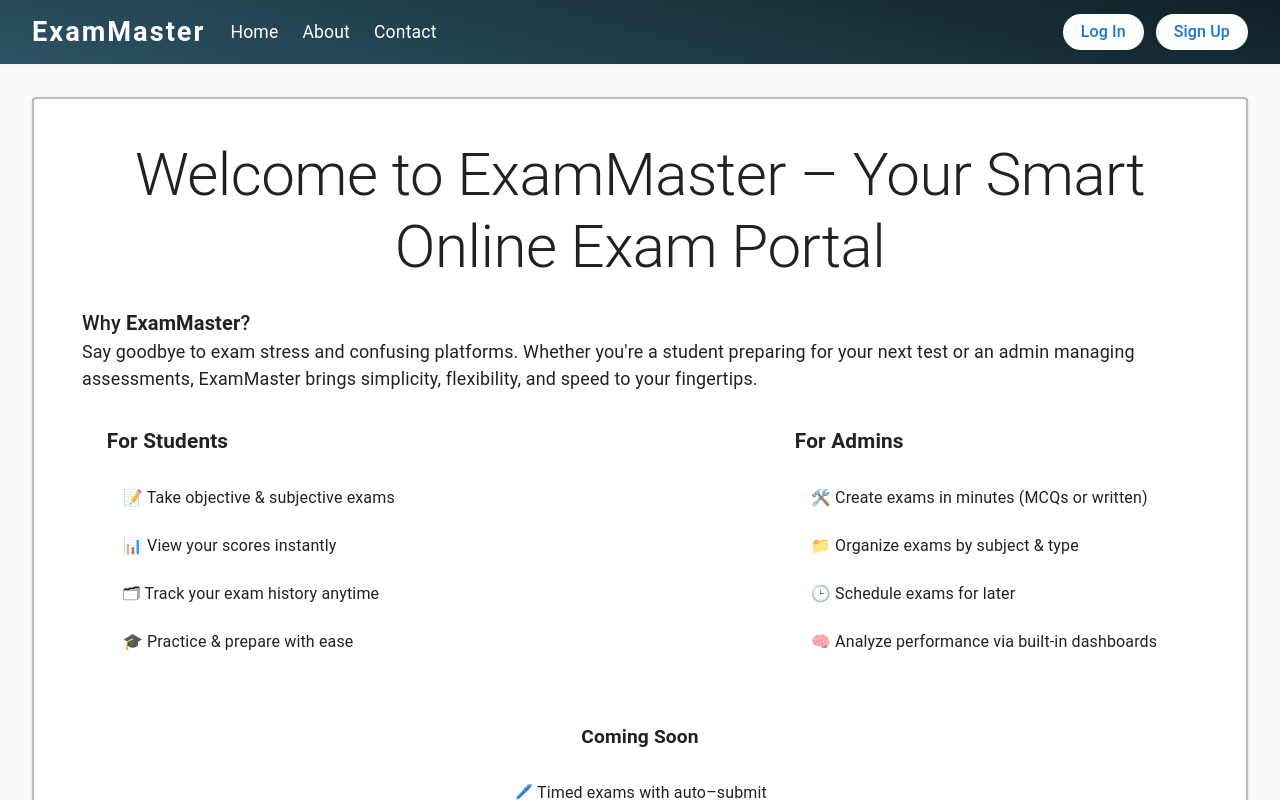
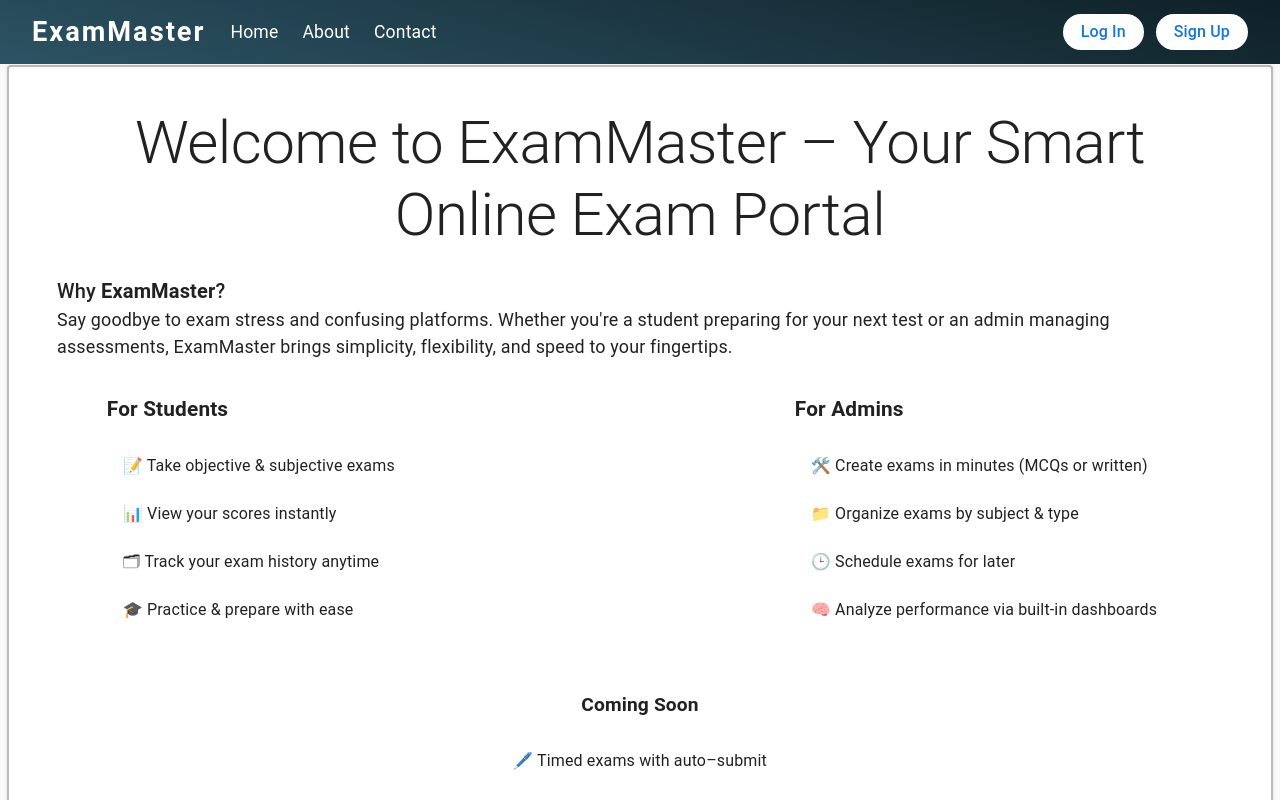
Before and after one commit to Siddharth2k14/online-exam-portal-client, a React (Vite) app: page / in a window 1280 px wide. Shown: the top 800 px of the page. Built offline with nearby package versions, Linux system fonts and the light colour scheme.

Commit message:
Adding the padding in HomeMain Component

```diff
--- a/src/components/Home Main/HomeMain.css
+++ b/src/components/Home Main/HomeMain.css
@@ -1,6 +1,6 @@
 .home-main-outer {
   margin-top: 65px;
-  padding: 32px;
+  /* padding: 32px; */
   background: #fafafa;
   min-height: 100vh;
 }
--- a/src/components/Home Main/HomeMain.jsx
+++ b/src/components/Home Main/HomeMain.jsx
@@ -25,7 +25,13 @@ const HomeMain = () => {
   }, []);
 
   return (
-    <Box className="home-main-outer">
+    <Box
+      className="home-main-outer"
+      sx={{
+        paddingRight: '7px',
+        paddingLeft: '7px'
+      }}
+    >
       <Card className="home-main-card">
         <Typography
           variant= {isMobile ? 'h4' : 'h2'}
--- a/vite.config.js
+++ b/vite.config.js
@@ -26,6 +26,6 @@ export default defineConfig({
     setupFiles: "./src/setupTests.js"
   },
   server: {
-    allowedHosts: ["c3826141edfd.ngrok-free.app"]
+    allowedHosts: ["49974dbebf73.ngrok-free.app"]
   }
 });
```
